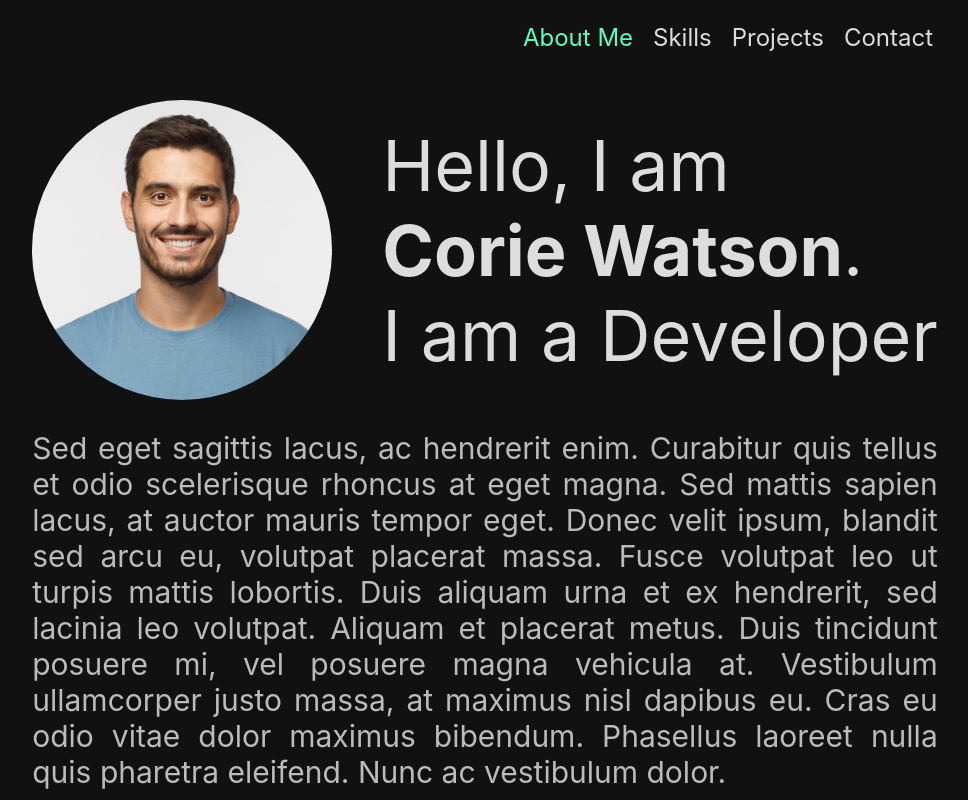
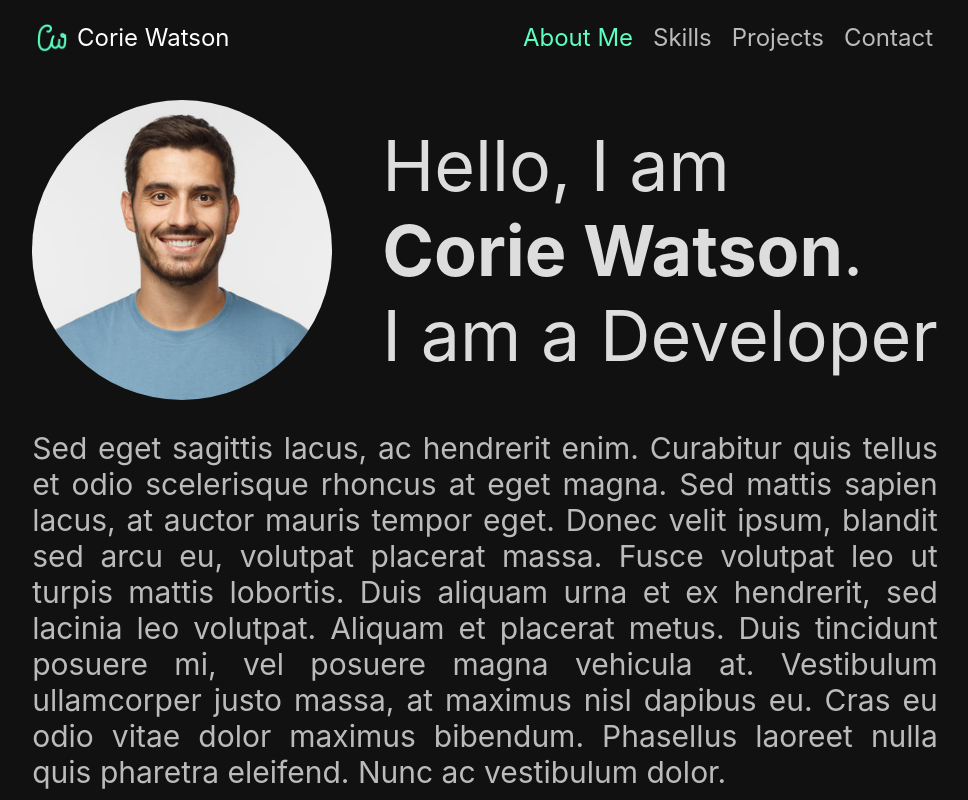
Before and after one commit to CorieW/Cories-Portfolio-Template, a React (Create React App) app: page / in a window 1280 px wide. Shown: the top 800 px of the page, without its empty margins (155-1123 px from the left). Built offline with nearby package versions, Linux system fonts and the light colour scheme.

Commit message:
Check README.md

```diff
--- a/package.json
+++ b/package.json
@@ -6,6 +6,7 @@
     "@testing-library/jest-dom": "^5.16.5",
     "@testing-library/react": "^13.4.0",
     "@testing-library/user-event": "^13.5.0",
+    "jquery": "^3.7.0",
     "react": "^18.2.0",
     "react-dom": "^18.2.0",
     "react-router-dom": "^6.11.2",
--- a/src/components/Nav/Nav.js
+++ b/src/components/Nav/Nav.js
@@ -1,15 +1,20 @@
 import './Nav.scss';
 import logo from '../../assets/signature512.png';
 
-function Nav() {
+function Nav(props) {
+  const linksComponent = props.linksComponent;
+
   return (
-    <div id='nav-container'>
+    <div id='nav-container' className=''>
       <a href='/'>
         <div id='logo'>
           <img src={logo} alt="Logo" />
         </div>
         <h1>Corie Watson</h1>
       </a>
+      <ul className=''>
+        {linksComponent}
+      </ul>
     </div>
   );
 }
--- a/src/components/Nav/Nav.scss
+++ b/src/components/Nav/Nav.scss
@@ -1,12 +1,20 @@
 #nav-container {
+    position: fixed;
     display: flex;
+    align-items: center;
+
     width: 100%;
     height: 75px;
     padding: 0 15%;
-    user-select: none;
+
     box-sizing: border-box;
+    opacity: 1;
 
-    border-bottom: 1px solid var(--soft-border-color);
+    transition: opacity 0.5s ease-in-out;
+
+    * {
+        user-select: none;
+    }
 
     a {
         display: flex;
@@ -34,4 +42,41 @@
         font-size: 1.5rem;
         font-weight: normal;
     }
+
+    ul {
+        flex: 1;
+        text-align: right;
+        padding: 0;
+        list-style-type: none;
+
+        li {
+            display: inline-block;
+            margin: 0 20px 0 0;
+            font-size: 24px;
+
+            &:last-of-type {
+                margin-right: 0;
+            }
+
+            a {
+                color: var(--soft-text-color);
+
+                &:hover {
+                    color: var(--intense-text-color);
+                }
+
+                &.active {
+                    color: var(--primary-color);
+
+                    &:hover {
+                        color: var(--primary-color);
+                    }
+                }
+            }
+        }
+    }
+
+    &.hidden {
+        opacity: 0;
+    }
 }
--- a/src/pages/Main/Main.js
+++ b/src/pages/Main/Main.js
@@ -1,19 +1,119 @@
+import { useState, useRef, useEffect } from 'react';
+import $ from 'jquery';
 import './styles/Main.scss';
-import logo from '../../assets/signature512.png';
+import Nav from '../../components/Nav/Nav';
 import selfie from '../../assets/profile_img.jpg';
 
 function Main() {
+  const [activeHash, setActiveHash] = useState('about-me-section');
+  let currSectionIndex = 0;
+  let prevScrollY = 0;
+
+  useEffect(() => {
+    // Add event listener to listen for changes in the hash value
+    // When the hash value changes, update the active hash value.
+    const handleHashChange = () => {
+      const updatedHashValue = window.location.hash.substring(1);
+      setActiveHash(updatedHashValue);
+    };
+
+    window.addEventListener('hashchange', handleHashChange);
+
+    const handleScroll = (e) => {
+      e.preventDefault();
+      // Get the current scroll position
+      const scrollPosition = window.scrollY;
+      const deltaY = scrollPosition - prevScrollY;
+      const bottomPostionOfView = window.scrollY + window.innerHeight;
+
+      // Get the sections
+      const sectionElements = document.getElementsByClassName('section');
+
+      // Get the section that is currently in view
+      let activeSection = sectionElements[currSectionIndex];
+      let sectionTop = activeSection.offsetTop;
+      let sectionBottom = sectionTop + activeSection.offsetHeight;
+
+      // Clamp the scroll position to the current section
+      let remainingScrollFromBottom = sectionBottom - bottomPostionOfView;
+      let remainingScrollFromTop = scrollPosition - sectionTop;
+
+      if (remainingScrollFromBottom <= 0.001) {
+        window.scrollTo(0, sectionBottom - window.innerHeight);
+      }
+      if (remainingScrollFromTop <= 0.001) {
+        window.scrollTo(0, sectionTop);
+      }
+
+      // Get distance from top of the section
+      let distanceFromTopOfSection = sectionTop - scrollPosition;
+
+      // Show nav bar when at top of the section
+      if (distanceFromTopOfSection === 0) {
+        document.getElementById('nav-container').classList.remove('hidden');
+      } else {
+        document.getElementById('nav-container').classList.add('hidden');
+      }
+
+      setActiveHash(activeSection.id);
+      prevScrollY = scrollPosition;
+    };
+
+    window.addEventListener('scroll', handleScroll);
+
+    const moveSection = (e) => {
+      const sectionElements = document.getElementsByClassName('section');
+      let activeSection = sectionElements[currSectionIndex];
+
+      // Check if the current section is in view
+      let sectionTop = activeSection.offsetTop;
+      let sectionBottom = sectionTop + activeSection.offsetHeight;
+      const scrollDownReady = sectionBottom - window.scrollY <= window.innerHeight;
+      const scrollUpReady = window.scrollY - sectionTop <= window.innerHeight;
+
+      if (scrollDownReady && e.deltaY > 0 && sectionElements.length !== currSectionIndex + 1) currSectionIndex += 1;
+      else if (scrollUpReady && e.deltaY < 0 && currSectionIndex !== 0) currSectionIndex -= 1;
+      else return
+
+      window.scrollTo(0, activeSection.offsetTop);
+    }
+
+    window.addEventListener('touchmove', moveSection, { passive: false });
+    window.addEventListener('wheel', moveSection, { passive: false });
+
+    // Clean up the event listener on component unmount
+    return () => {
+      window.removeEventListener('hashchange', handleHashChange);
+      window.removeEventListener('scroll', handleScroll);
+      window.removeEventListener('touchmove', moveSection);
+      window.removeEventListener('wheel', moveSection);
+    };
+  }, []);
+
+  function getLinksComponent() {
+    return (
+      <>
+        {getLinkComponentFor('about-me-section', 'About Me')}
+        {getLinkComponentFor('skills-section', 'Skills')}
+        {getLinkComponentFor('projects-section', 'Projects')}
+        {getLinkComponentFor('contact-section', 'Contact')}
+      </>
+    )
+  }
+
+  function getLinkComponentFor(hashValue, name) {
+    // Check if the hash value matches the active hash value
+    // This is used to determine if the link is active
+    let isActive = activeHash === hashValue;
+    return (
+      <li><a href={'#' + hashValue} className={isActive ? 'active' : ''}>{name}</a></li>
+    )
+  }
+
   return (
     <div id='main-page-container'>
-      <div id='main-nav-container'>
-        <ul className=''>
-          <li><a href='#about-me-container' className='active'>About Me</a></li>
-          <li><a href='#skills-container'>Skills</a></li>
-          <li><a href='#projects-container'>Projects</a></li>
-          <li><a href='#contact-container'>Contact</a></li>
-        </ul>
-      </div>
-      <div className='section'>
+      <Nav linksComponent={getLinksComponent()}/>
+      <div className='section' id='about-me-section'>
         <div id='about-me-container'>
           <div id='upper-container'>
             <div id='img-container'>
@@ -26,17 +126,17 @@ function Main() {
           </div>
         </div>
       </div>
-      <div className='section'>
+      <div className='section' id='skills-section'>
         <div id='skills-container'>
           <h2>Skills</h2>
         </div>
       </div>
-      <div className='section'>
+      <div className='section' id='projects-section'>
         <div id='projects-container'>
           <h2>Projects</h2>
         </div>
       </div>
-      <div className='section'>
+      <div className='section' id='contact-section'>
         <div id='contact-container'>
           <h2>Contact</h2>
         </div>
--- a/src/pages/Main/styles/Main.scss
+++ b/src/pages/Main/styles/Main.scss
@@ -2,45 +2,6 @@
     box-sizing: border-box;
 
     @import 'AboutMe.scss';
-
-    #main-nav-container {
-        position: fixed;
-        display: flex;
-        justify-content: flex-end;
-        align-items: center;
-
-        width: 100%;
-        height: 75px;
-        padding: 0 15%;
-
-        box-sizing: border-box;
-
-        ul {
-            padding: 0;
-            list-style-type: none;
-            opacity: 1;
-
-            transition: opacity 0.5s ease-in-out;
-
-            li {
-                display: inline-block;
-                margin: 0 20px 0 0;
-                font-size: 24px;
-
-                &:last-of-type {
-                    margin-right: 0;
-                }
-
-                .active {
-                    color: var(--primary-color);
-                }
-            }
-
-            &.hidden {
-                opacity: 0;
-            }
-        }
-    }
 
     .section {
         display: flex;
--- a/src/pages/NonMainPage/NonMainPage.js
+++ b/src/pages/NonMainPage/NonMainPage.js
@@ -7,7 +7,7 @@ import './NonMainPage.scss';
 function NonMainPage() {
   return (
     <>
-      <Nav />
+      <Nav/>
       <div id='content-container'>
           <Routes>
               <Route exact path='/projects' element={<ProjectPage />} />
--- a/src/pages/NonMainPage/NonMainPage.scss
+++ b/src/pages/NonMainPage/NonMainPage.scss
@@ -1,7 +1,8 @@
 #content-container {
     flex: 1;
+    min-height: 100vh;
     width: 100%;
-    padding: 0 15%;
+    padding: 100px 15%;
     box-sizing: border-box;
 
     h2 {
--- a/src/pages/NotFoundPage/NotFoundPage.scss
+++ b/src/pages/NotFoundPage/NotFoundPage.scss
@@ -1,12 +1,10 @@
 #not-found-page-container {
     h2 {
-        font-size: 2rem;
-        font-weight: 400;
-        margin: 0;
+        margin: 20px 0 10px;
         padding: 0;
+
         text-align: center;
-        color: var(--intense-text-color);
-        margin-bottom: 2rem;
-        margin-top: 2rem;
+        font-size: 40px;
+        font-weight: normal;
     }
 }
--- a/src/pages/ProjectPage/ProjectPage.js
+++ b/src/pages/ProjectPage/ProjectPage.js
@@ -73,16 +73,17 @@ function ProjectPage(props) {
   });
   // Index of the active section
   const [activeSection, setActiveSection] = useState(0);
+  // Index of the active image
   const [activeImage, setActiveImage] = useState(0);
 
   useEffect(() => {
     // Remove the '#' symbol from the hash value
-    const hashValue = window.location.hash.substr(1);
+    const hashValue = window.location.hash.substring(1);
     setActiveSection(getSectionIndexByHashValue(hashValue));
 
     // Add event listener to listen for changes in the hash value
     const handleHashChange = () => {
-      const updatedHashValue = window.location.hash.substr(1);
+      const updatedHashValue = window.location.hash.substring(1);
       setActiveSection(getSectionIndexByHashValue(updatedHashValue));
     };
 
@@ -177,7 +178,7 @@ function ProjectPage(props) {
     return (
       <div id='project-page-container'>
         <div id='details'>
-          <h2>Project Not Found</h2>
+          <h2>404 Project Not Found</h2>
         </div>
       </div>
     )
--- a/src/pages/ProjectPage/styles/ProjectPage.scss
+++ b/src/pages/ProjectPage/styles/ProjectPage.scss
@@ -7,6 +7,7 @@
             margin: 20px 0 10px;
             padding: 0;
 
+            color: var(--intense-text-color);
             font-size: 40px;
             font-weight: normal;
         }
```
Also changed, not shown: 2 other files (tests, documents, lock files or other folders).
